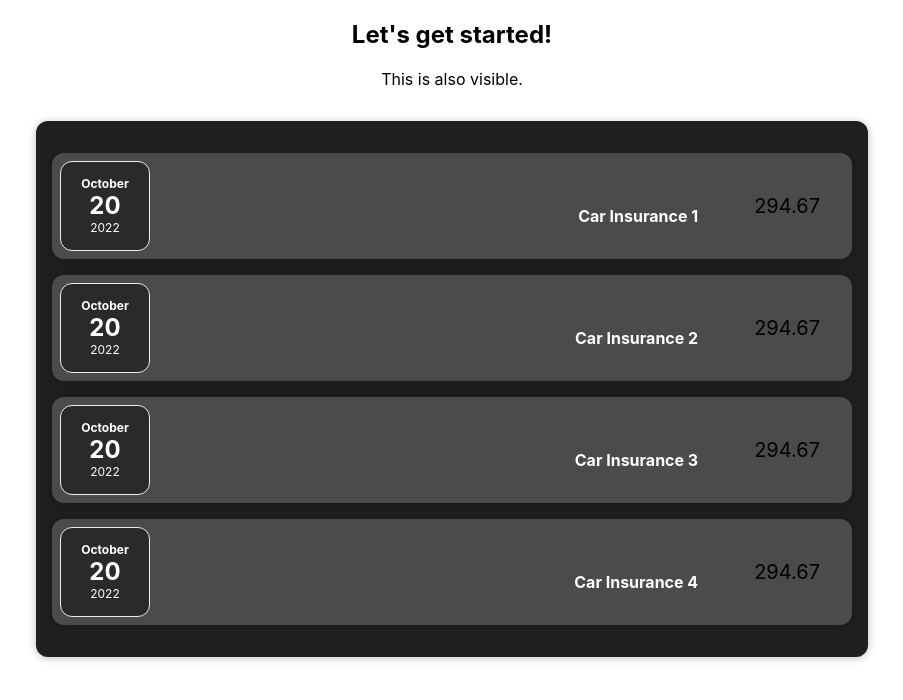
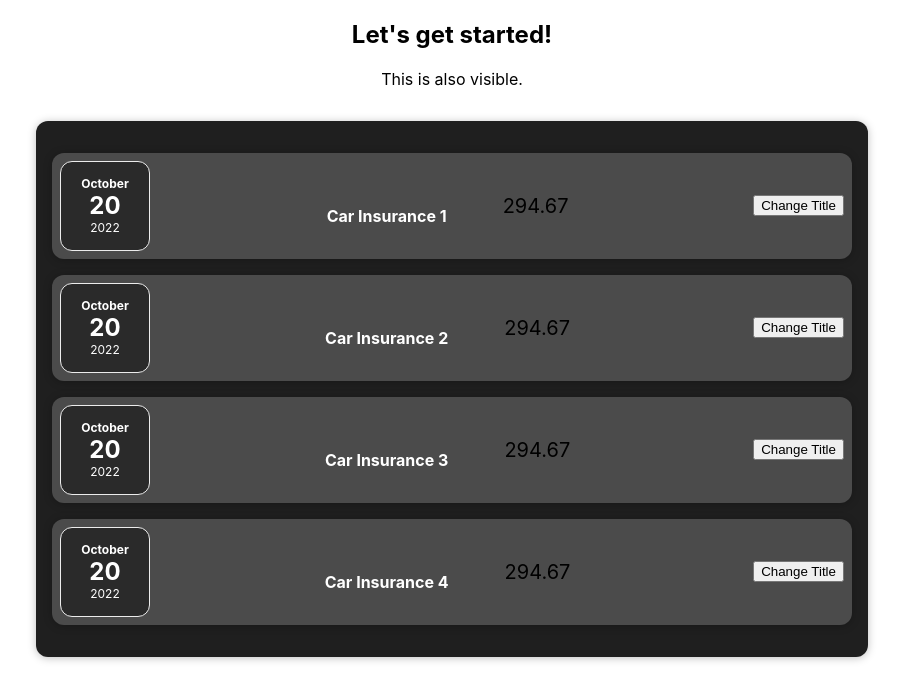
Before and after one commit to Suprememajor/React_Guide, a React (Create React App) app: page / in a window 1280 px wide. Shown: the top 700 px of the page, without its empty margins (188-1091 px from the left). Built offline with nearby package versions, Linux system fonts and the light colour scheme.

Commit message:
added a button and a click listener

```diff
--- a/src/components/Expenses/ExpenseItem.js
+++ b/src/components/Expenses/ExpenseItem.js
@@ -3,6 +3,9 @@ import Card from '../UI/Card';
 import './ExpenseItem.css';
 
 function ExpenseItem(props) {
+  const clickHandler = () => {
+    console.log("Clicked");
+  }
   return (
     <Card className="expense-item">
       <ExpenseDate data={props.data.date}/>
@@ -10,6 +13,7 @@ function ExpenseItem(props) {
         <h2>{props.data.title}</h2>
         <div className="expense-item__price">{props.data.amount}</div>
       </div>
+      <button onClick={clickHandler}>Change Title</button>
     </Card>
   );
 }
```
